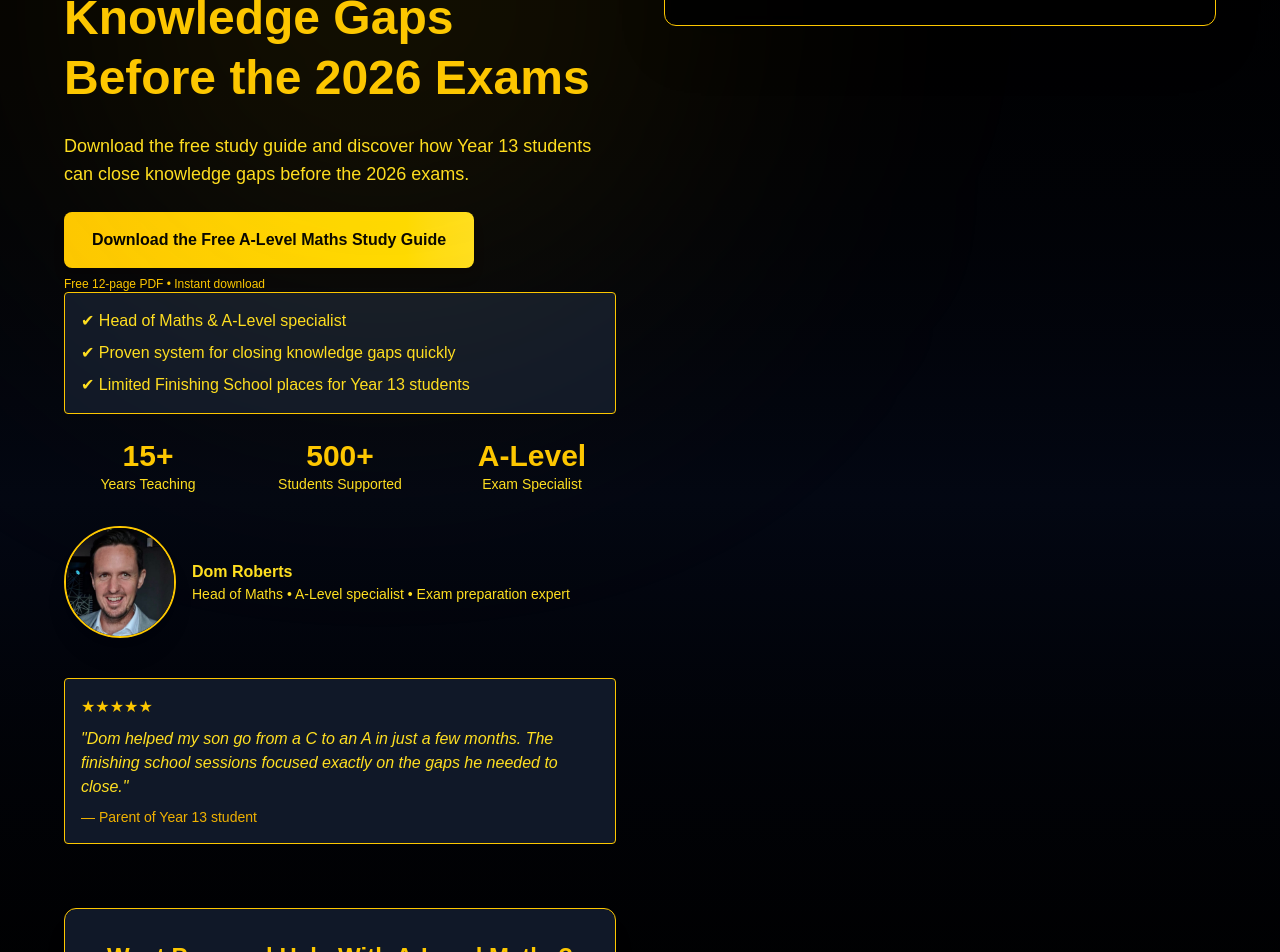
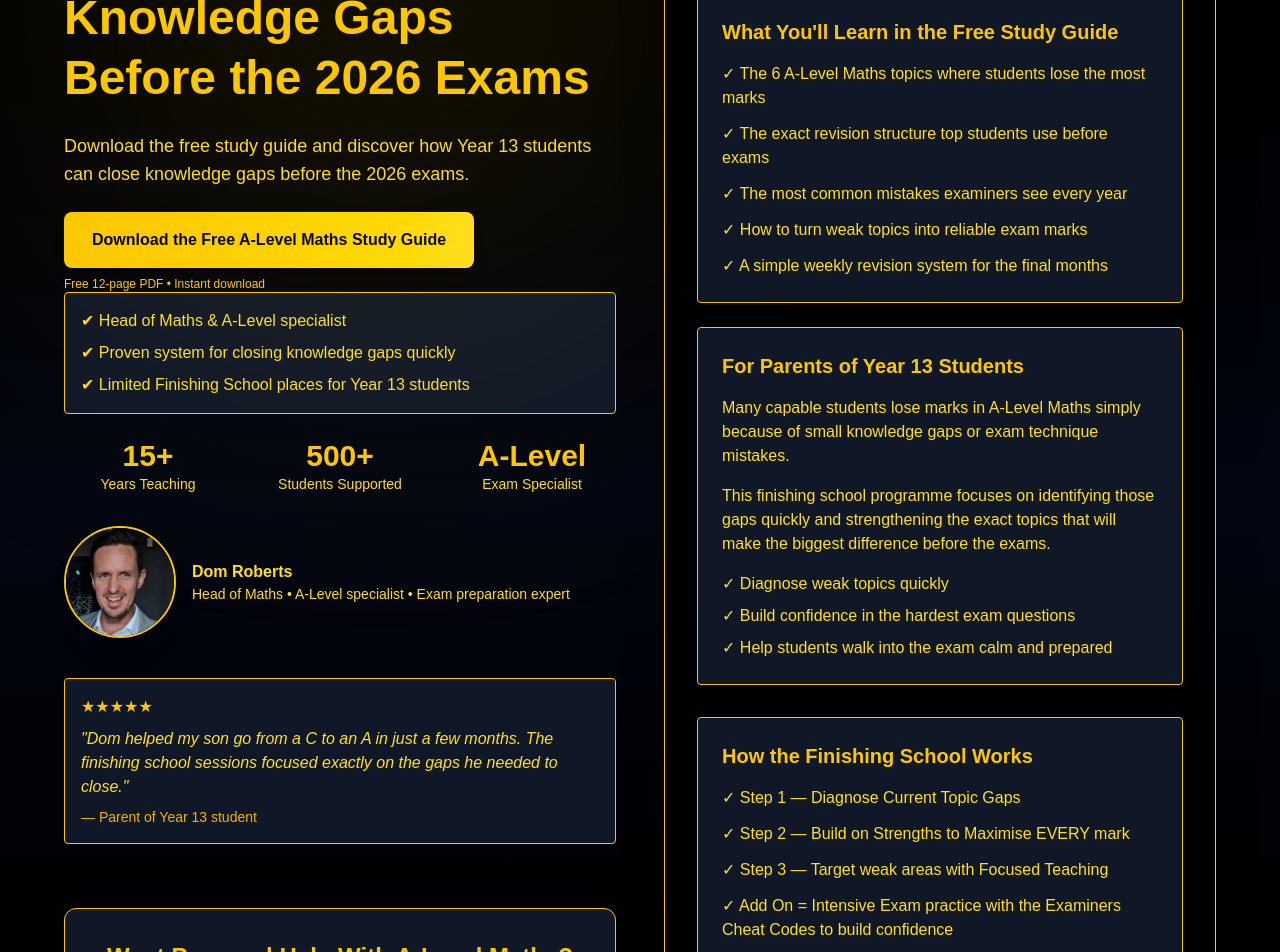
Before and after one commit to domrobertshm/finishing-school-v2, a Next.js app: page / in a window 1280 px wide. Shown: the part 380-1332 px from the top of the page. Built offline with nearby package versions, Linux system fonts and the light colour scheme.

Commit message:
full code inc CTA and right block

```diff
--- a/app/page.tsx
+++ b/app/page.tsx
@@ -239,6 +239,65 @@ export default function Home() {
 
           </div>
 
+          {/* WHAT'S IN THE GUIDE */}
+          <div className="bg-gray-900 border border-yellow-400 rounded p-6 mb-6 text-yellow-300">
+
+            <h3 className="text-xl font-bold text-yellow-400 mb-4">
+              What You'll Learn in the Free Study Guide
+            </h3>
+
+            <ul className="space-y-3">
+              <li>✓ The 6 A-Level Maths topics where students lose the most marks</li>
+              <li>✓ The exact revision structure top students use before exams</li>
+              <li>✓ The most common mistakes examiners see every year</li>
+              <li>✓ How to turn weak topics into reliable exam marks</li>
+              <li>✓ A simple weekly revision system for the final months</li>
+            </ul>
+
+          </div>
+
+          {/* PARENT SECTION */}
+          <div className="bg-gray-900 border border-yellow-400 rounded p-6 mb-6 text-yellow-300">
+
+            <h3 className="text-xl font-bold text-yellow-400 mb-4">
+              For Parents of Year 13 Students
+            </h3>
+
+            <p className="mb-4">
+              Many capable students lose marks in A-Level Maths simply because of small
+              knowledge gaps or exam technique mistakes.
+            </p>
+
+            <p className="mb-4">
+              This finishing school programme focuses on identifying those gaps quickly
+              and strengthening the exact topics that will make the biggest difference
+              before the exams.
+            </p>
+
+            <ul className="space-y-2">
+              <li>✓ Diagnose weak topics quickly</li>
+              <li>✓ Build confidence in the hardest exam questions</li>
+              <li>✓ Help students walk into the exam calm and prepared</li>
+            </ul>
+
+          </div>
+
+          {/* HOW FINISHING SCHOOL WORKS */}
+          <div className="mt-8 bg-gray-900 border border-yellow-400 rounded p-6 text-yellow-300">
+
+            <h2 className="text-xl font-bold text-yellow-400 mb-4">
+              How the Finishing School Works
+            </h2>
+
+            <ul className="space-y-3">
+              <li>✓ Step 1 — Diagnose Current Topic Gaps</li>
+              <li>✓ Step 2 — Build on Strengths to Maximise EVERY mark</li>
+              <li>✓ Step 3 — Target weak areas with Focused Teaching</li>
+              <li>✓ Add On = Intensive Exam practice with the Examiners Cheat Codes to build confidence</li>
+            </ul>
+
+          </div>
+
         </div>
 
       </div>
```
